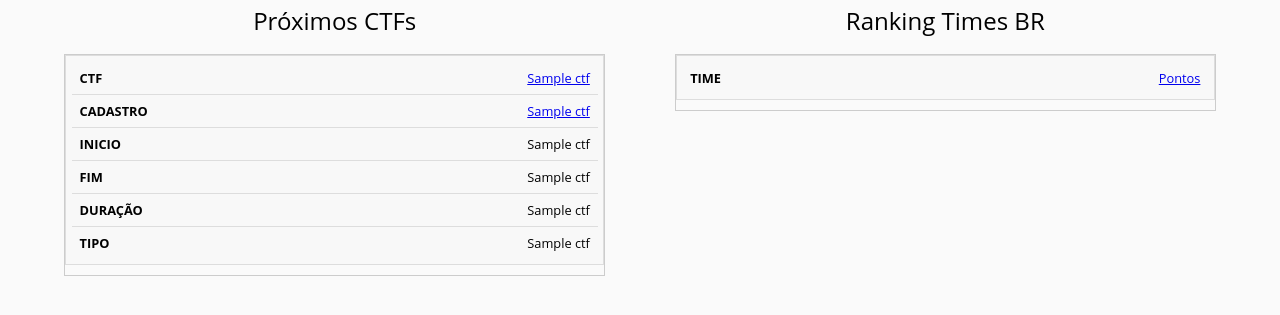
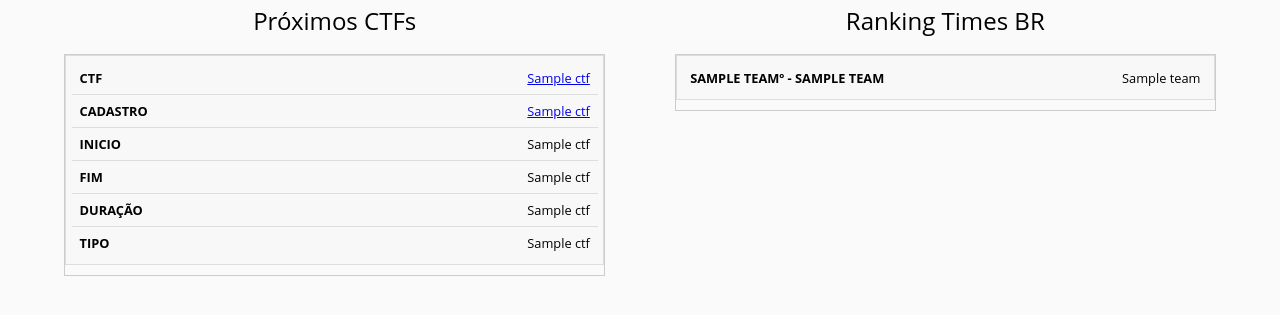
Before and after one commit to brerodrigues/ctftimebr, a Flask app: template templates/index.html in a window 1280 px wide. Shown: the top 315 px of the page. Run offline with Flask 2, Linux system fonts and the light colour scheme; the template is opened without the code that fills it: most values are stand-ins (such as "Sample title", 1, 10 or a date in 2020).

Commit message:
layouts e beleza

```diff
--- a/app.py
+++ b/app.py
@@ -7,7 +7,8 @@ app = Flask(__name__)
 def index():
     db = DbHelper('ctftimebr/sqlite.db')
     db.connect_db()
-    return render_template('index.html', ctf_list = db.list_ctf_events_by_limit(3))
+    return render_template('index.html', ctf_list = db.list_ctf_events_by_limit(3),
+                            team_list = db.list_ctf_teams_by_position())
 
 if __name__ == '__main__':
-    app.run()
+    app.run(debug = True)
--- a/templates/index.html
+++ b/templates/index.html
@@ -176,16 +176,15 @@
                 </caption>
                 <thead>
                     <tr>
-                        <th scope="col">Posição</th>
                         <th scope="col">Nome</th>
                         <th scope="col">Pontos</th>
                     </tr>
                 </thead>
                 <tbody>
-                    {% for ctf in ctf_list %}
+                    {% for team in team_list %}
                     <tr>
-                        <td scope="row" data-label="Time">
-                            <a href="{{ ctf[2] }}">Pontos</a>
+                        <td scope="row" data-label="{{ team[2] }}º - {{ team[1] }}">
+                            {{ team[3] }}
                         </td>
                     </tr>
                     {% endfor %}
```
